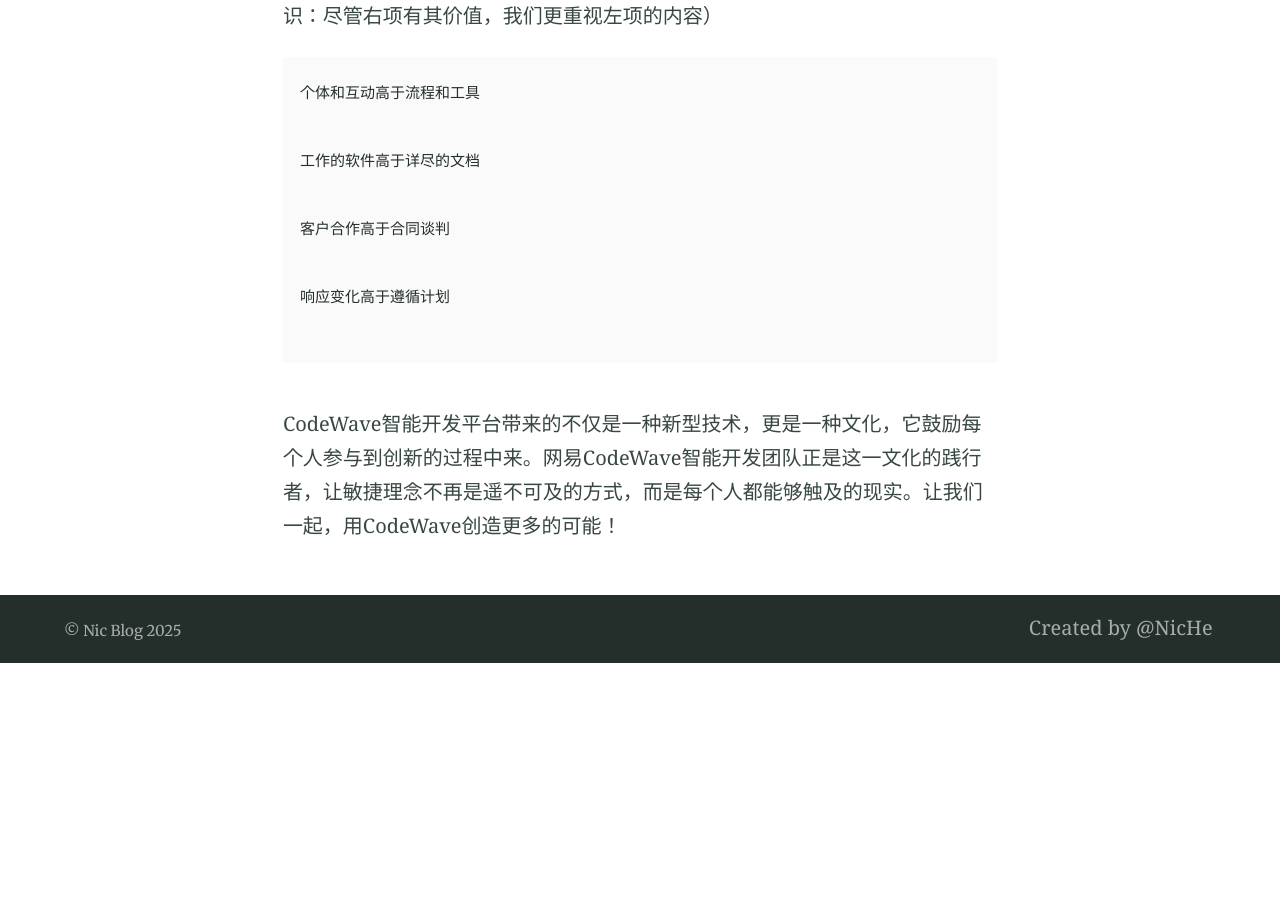
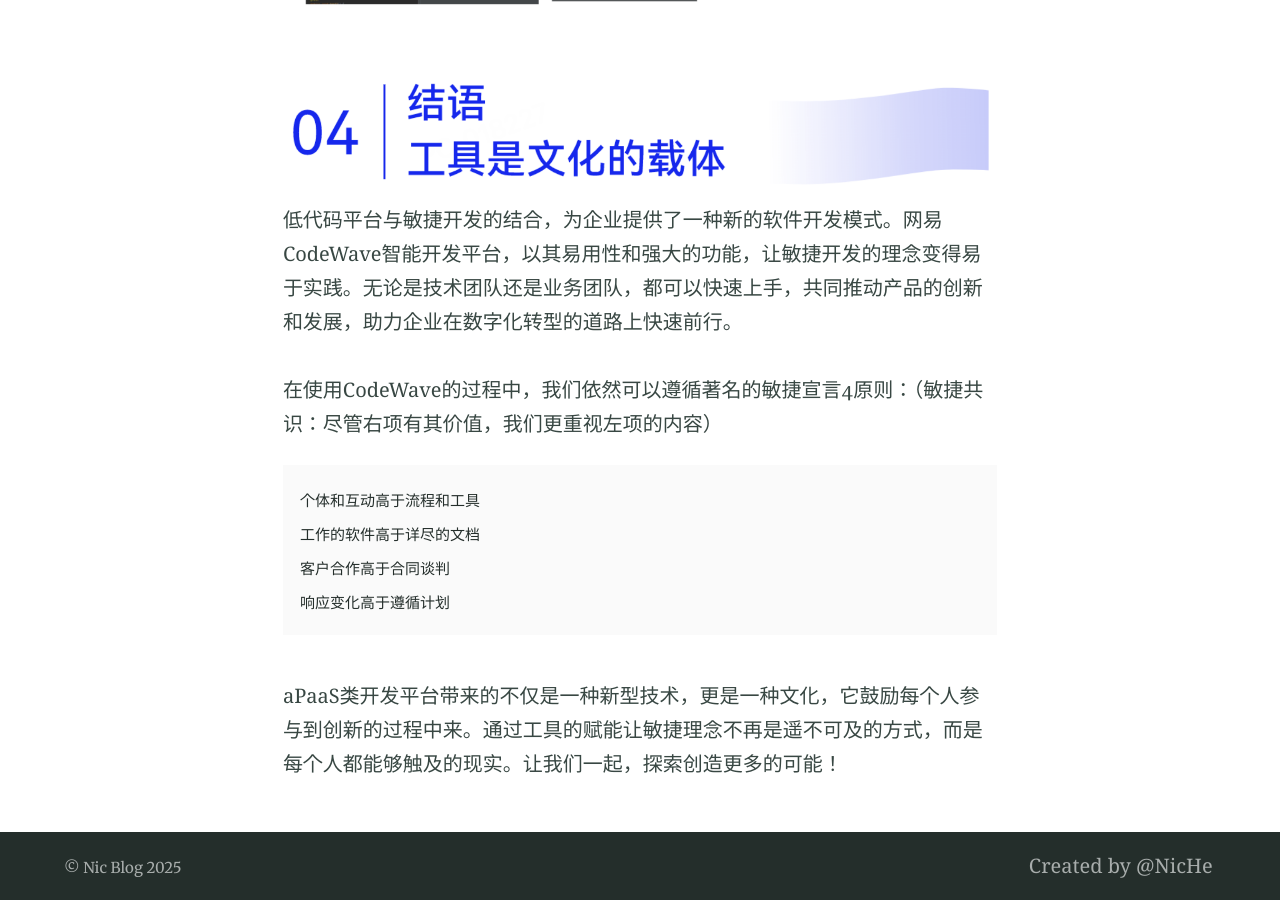
Before and after one commit to NicHeBlog/NicHeBlog.github.io, a Jekyll site: the page built from _posts/2024-10-15-aPaas_low_code_is_kind_of_touchable_Agile_Methodlogy.md, in a window 1280 px wide and 900 px high, scrolled down 10770 px. Built offline with Jekyll 4.4.1, drawn with Linux system fonts in a browser that asks for light colours; our own code applies the rules of GitHub Pages for plain Markdown files; before the commit the page ends 11433 px from its top, so only the background shows below that.

Commit message:
small changes

````diff
--- a/_posts/2024-10-15-aPaas_low_code_is_kind_of_touchable_Agile_Methodlogy.md
+++ b/_posts/2024-10-15-aPaas_low_code_is_kind_of_touchable_Agile_Methodlogy.md
@@ -11,48 +11,52 @@ feature_image: "https://fastly.picsum.photos/id/36/4179/2790.jpg?hmac=OCuYYm0PkD
 
 ### 数字化转型浪潮
 在数字化转型的浪潮中，敏捷开发以其快速响应市场变化、高效迭代的特性，在过去的10年里成为软件开发的主流模式。<br/>
+
 近年来，随着云原生技术的不断成熟，低零代码平台概念变得再次火热，成为许多企业实施数字化转型过程中张口必谈的话题之一。处在风口浪尖的低零代码平台行业亦是鱼龙混杂。降本增效，精细化管理运营的理念也成为当前经济形势下企业高管们不约而同的选择。<br/>
+
 快速变化的时代背景下，软件开发也不再是技术团队的专属领域，低零代码平台的开发理念让软件开发过程变得更加直接、灵活和高效。曾经需要投入大量基础设施建设和组织结构调整才能完成的敏捷化改造也变得触手可得，企业内每个人都可以成为创新的发起者和推动者，为企业持续带来更多新动力。<br/>
 <br/>
 
 ![agile](/assets/aPaaS/01.png "agile")
 敏捷开发理念一直被视为技术团队的高级实践，其核心精髓在于快速迭代、持续交付和团队协作。强调适应变化，通过短周期的迭代开发，不断调整和优化产品，以满足市场和用户的需求。<br/>
+
 成功的敏捷实施不仅仅依赖跨团队的紧密配合，对于开发工具集也有很高的要求。CodeWave研发团队希望在内化敏捷理念的同时简化对众多工具集的依赖，致力于在企业内部提供单一入口的开发解决方案。通过平台工具，我们将不同的角色进行聚合，鼓励开发团队成员之间紧密配合，面对面沟通，针对具体可视内容进行沟通，快速反馈以及对变更保持开放态度。<br/>
 
 ![devops](/assets/aPaaS/02.png "devops")
 通过CodeWave平台提供的一系列功能组合，我们可以便捷开箱敏捷体验。我们在应用系统交付的过程中强调适应性、协作性和客户价值。并通过以下方法论来帮助客户真正实现这些目标：<br/>
-- 适应变化，快速调整：强调对需求变化的适应能力。当业务、市场环境或技术条件发生变化时，团队能快速通过CodeWave平台能力进行业务系统功能导向的调整，平台支持通过灰度发布、A/B测试等能力及时完成发布和市场反馈的验证工作，保持和一线用户的紧密沟通，通过及时收集和分析用户意见，快速调整和优化产品，确保每一次更新都能真正满足用户的需求。<br/>
+- 适应变化，快速调整：强调对需求变化的适应能力。当业务、市场环境或技术条件发生变化时，团队能快速通过CodeWave平台能力进行业务系统功能导向的调整，平台支持通过灰度发布、A/B测试等能力及时完成发布和市场反馈的验证工作，保持和一线用户的紧密沟通，通过及时收集和分析用户意见，快速调整和优化产品，确保每一次更新都能真正满足用户的需求。<br/><br/>
 
-- 价值驱动，质量内建：团队充分沟通的结果就是要保证一直关注在交付最大业务价值的事情上，确保资源投入的准确性。当然，交付的过程中CodeWave平台坚持质量是开发过程中构建出来的，而不是最终测试出来的。平台遵循测试左移的理念，开发过程中持续智能地关注提示系统质量缺陷问题，及时介入修复，而不是在开发周期的末端引入测试人员才考虑。<br/>
+- 价值驱动，质量内建：团队充分沟通的结果就是要保证一直关注在交付最大业务价值的事情上，确保资源投入的准确性。当然，交付的过程中CodeWave平台坚持质量是开发过程中构建出来的，而不是最终测试出来的。平台遵循测试左移的理念，开发过程中持续智能地关注提示系统质量缺陷问题，及时介入修复，而不是在开发周期的末端引入测试人员才考虑。<br/><br/>
 
-- 持续改进，测试右移：CodeWave平台提供了应用一键发布的功能，发布过程也内置了CI/CD流水线，在系统软件发布之后，平台依然提供应用运行的监控预警能力，以及平台运行所依赖的基础设施监控运维能力，7*24的守护，让团队能够及时甚至提前发现系统潜在问题，在用户感知之前进行问题的修复工作。协作层面鼓励团队成员每次迭代后进行回顾和反思讨论，以持续的识别改进流程、工具和方法等。<br/>
+- 持续改进，测试右移：CodeWave平台提供了应用一键发布的功能，发布过程也内置了CI/CD流水线，在系统软件发布之后，平台依然提供应用运行的监控预警能力，以及平台运行所依赖的基础设施监控运维能力，7*24的守护，让团队能够及时甚至提前发现系统潜在问题，在用户感知之前进行问题的修复工作。协作层面鼓励团队成员每次迭代后进行回顾和反思讨论，以持续的识别改进流程、工具和方法等。<br/><br/>
 
 ![triangle](/assets/aPaaS/03.png "triangle")
 软件开发领域有个著名的理论叫做“软件开发的不可能三角”。发展至今，软件开发已经形成很成熟的工程化理论支持，成功的交付一个系统、一款软件都需要全面地衡量软件的开发周期、软件的交付成本、软件的交付质量这三个关键要素。但是长久以来，我们又没办法同时兼顾着这三个因素：<br/>
-- 软件系统想要在很短的时间内用较低的开发成本来交付，可想而之，开发的草率、测试的不充分，交付的软件系统质量必然漏洞百出。<br/>
+- **软件系统想要在很短的时间内用较低的开发成本来交付，可想而之，开发的草率、测试的不充分，交付的软件系统质量必然漏洞百出。**<br/>
 
-- 软件系统想要快速且高质量地交付上线，那可能就需要付出更多的成本投入，比如直接购买一款市面上成熟的软件产品。<br/>
+- **软件系统想要快速且高质量地交付上线，那可能就需要付出更多的成本投入，比如直接购买一款市面上成熟的软件产品。**<br/>
 
-- 软件系统预算的成本有限，但是对于系统的质量要求也不能够妥协，这就需要好好的进行调研琢磨，通常软件的开发周期就会比较长。<br/>
+- **软件系统预算的成本有限，但是对于系统的质量要求也不能够妥协，这就需要好好的进行调研琢磨，通常软件的开发周期就会比较长。**<br/>
 
 ![triangle](/assets/aPaaS/04.png "triangle")
+低代码开发平台的出现好像是在尝试打破这么一个由来已久的非平衡状态。<br/>
 
-低代码开发平台的出现好像是在尝试打破这么一个由来已久的非平衡状态。<br/>
 通过可视化操作、参数智能配置和代码模块的封装打包，极大减少了代码的手动输入量、降低了人为Bug的引入、加快了系统搭建和部署速度，通过成熟能力的封装组合，又能很好地降低软件系统开发入局的门槛。<br/>
+
 网易CodeWave也在5年多的发展历程中见微知著，通过一场场CXO群体的深入沟通、一次次开发工程的田野调查、一件件细小能力点的累积改善内化形成了CodeWave现今的产品形态。<br/>
 
 📌 **降低交付成本**：软件开发的本质其实是在合适的成本下找到合适的人做出合格的软件。<br/>
 CodeWave平台推崇全栈式开发流程，内部孵化的低代码应用开发教练角色可以独立完成前后端的应用开发过程，参与角色的减少极大的降低了软件交付整体的成本开支。<br/>
-同时，平台基于组件的开发方式可以很好地拉齐开发团队之间的能力，对于企业来说，就可以很好地抵御人员流动带来的风险，让团队一直能保持高效的运转。<br/>
-📌 **缩短开发时间**：如前面所述，软件工程是个体系化多角色参与的项目，开发仅仅是其中的一个小环节，基于组件和模版的开发模式能让软件功能得到充分的沉淀和复用，很大程度上能减少企业内部不同成员、不同团队之间重复造轮子的现象。<br/>
+同时，平台基于组件的开发方式可以很好地拉齐开发团队之间的能力，对于企业来说，就可以很好地抵御人员流动带来的风险，让团队一直能保持高效的运转。<br/><br/>
+📌 **缩短开发时间**：如前面所述，软件工程是个体系化多角色参与的项目，开发仅仅是其中的一个小环节，基于组件和模版的开发模式能让软件功能得到充分的沉淀和复用，很大程度上能减少企业内部不同成员、不同团队之间重复造轮子的现象。<br/><br/>
 同时需求管理的简化，构建发布能力的自动化，平台默认内置的DevOps等相关能力都在大大的减少整体软件从Idea到Product的整个过程。<br/>
-📌 **提升软件质量**：在此分享一个数据（如下图），在传统开发过程中，85%的代码缺陷是在开发阶段引入的，但是超过一半的代码缺陷是在较为后期的功能测试中才被发现。红色曲线可以看出代码缺陷越早被发现，对于整体的软件修复成本或代价就会越小。<br/>
+📌 **提升软件质量**：在此分享一个数据（如下图），在传统开发过程中，85%的代码缺陷是在开发阶段引入的，但是超过一半的代码缺陷是在较为后期的功能测试中才被发现。红色曲线可以看出代码缺陷越早被发现，对于整体的软件修复成本或代价就会越小。<br/><br/>
 
 ![bugs](/assets/aPaaS/05.png "bugs")
 
 综合上述经验数据，我们可以得出结论，要想在成本可控的情况下保证软件的质量，我们需要尽量在开发阶段不引入代码缺陷，如果不慎引入，也应该尽早发现，及时介入修复，保证最终软件制品的质量。<br/>
 
-在低代码平台厂商领域，CodeWave团队有独树一帜的编程语言实验室小组，有着自研的NASL语言。平台提供的所有前后端组件都会经过严格的测试工作。另外，网易团队作为互联网老兵，质量安全一直是第一位，平台本身也提供了底层数据安全、网络安全、设施安全等全方位的应对措施。<br/>
+在低代码平台厂商领域，CodeWave团队有独树一帜的编程语言实验室小组，有着自研的NASL语言。平台提供的所有前后端组件都会经过严格的测试工作。另外，网易团队作为互联网老兵，质量安全一直是第一位，平台本身也提供了底层数据安全、网络安全、设施安全等全方位的应对措施。<br/><br/>
 看起来通过平台，我们将人、行为方式以及工具集合等做了紧密的耦合，结果层面上，我们正在打破这个存在已久的不可能三角，用相较于传统开发60%左右的人员和时间成本的投入，我们不仅能得到质量过关的软件系统，在可以预见的未来，随着人员对于平台的熟悉，随着资产的逐步沉淀，生态力量的逐步壮大，软件开发的不可能三角将进一步的被瓦解。<br/>
 
 ![model](/assets/aPaaS/06.png "model")
@@ -75,6 +79,7 @@ CodeWave平台推崇全栈式开发流程，内部孵化的低代码应用开发
 低代码这种所见即所得的开发方式，统一的组件风格等特性，可以帮助很好地解决这类问题，消除不同角色之间的认知鸿沟的同时，也能大幅降低开发人员能力的要求，让软件开发不再严重依赖于具备丰富经验的开发者群体。  <br/>
 
 ![action](/assets/aPaaS/10.png "action")
+
 如今的市场环境变化很快，各类产品推陈出新，若等到最后才验证产品价值，一旦出错，极易被市场所淘汰。敏捷的理念其实就是要快速验证商业价值，数据反馈不佳时可以有调整的余地，以便快速响应市场变化。 <br/>
 
 CodeWave开发平台的功能设计一样处处烙印遵循这个理念，强调快速发布、安全发布和经常性发布原则。 <br/>
@@ -100,13 +105,9 @@ CodeWave开发平台的功能设计一样处处烙印遵循这个理念，强调
 
 ```
 个体和互动高于流程和工具
-
 工作的软件高于详尽的文档
-
 客户合作高于合同谈判
-
 响应变化高于遵循计划
-
 ```
 
-CodeWave智能开发平台带来的不仅是一种新型技术，更是一种文化，它鼓励每个人参与到创新的过程中来。网易CodeWave智能开发团队正是这一文化的践行者，让敏捷理念不再是遥不可及的方式，而是每个人都能够触及的现实。让我们一起，用CodeWave创造更多的可能！<br/>
+aPaaS类开发平台带来的不仅是一种新型技术，更是一种文化，它鼓励每个人参与到创新的过程中来。通过工具的赋能让敏捷理念不再是遥不可及的方式，而是每个人都能够触及的现实。让我们一起，探索创造更多的可能！<br/>
````
